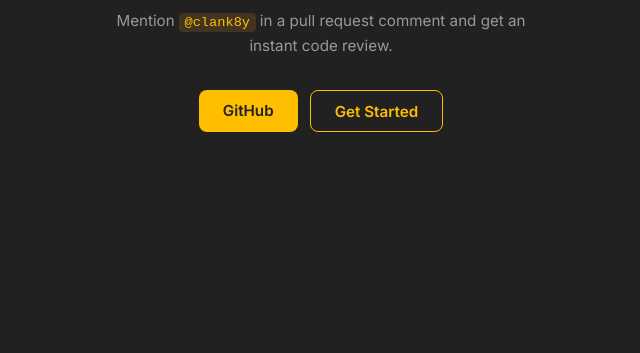
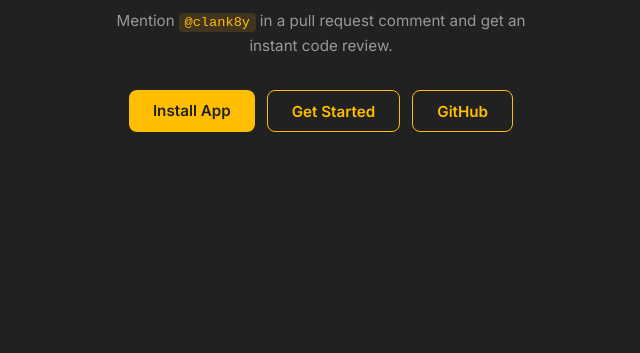
Before and after one commit to clank8y/clank8y, a website: page website/index.html in a window 1280 px wide. Shown: the part 447-800 px from the top of the page, without its empty margins (319-959 px from the left). Drawn offline with Linux system fonts and the light colour scheme; files that its build step writes are made by us from their sources; files whose address does not match are found by name.

Commit message:
feat: update installation links in README and index.html for clarity

```diff
--- a/website/index.html
+++ b/website/index.html
@@ -16,8 +16,9 @@
     <p class="tagline">AI-powered PR review bot for Cumulocity IoT projects.</p>
     <p class="description">Mention <code>@clank8y</code> in a pull request comment and get an instant code review.</p>
     <div class="links">
-      <a href="https://github.com/clank8y/clank8y" class="btn">GitHub</a>
+      <a href="https://github.com/apps/clank8y" class="btn">Install App</a>
       <a href="https://github.com/clank8y/clank8y#getting-started" class="btn btn-outline">Get Started</a>
+      <a href="https://github.com/clank8y/clank8y" class="btn btn-outline">GitHub</a>
     </div>
   </main>
 </body>
```
Also changed, not shown: README.md.
